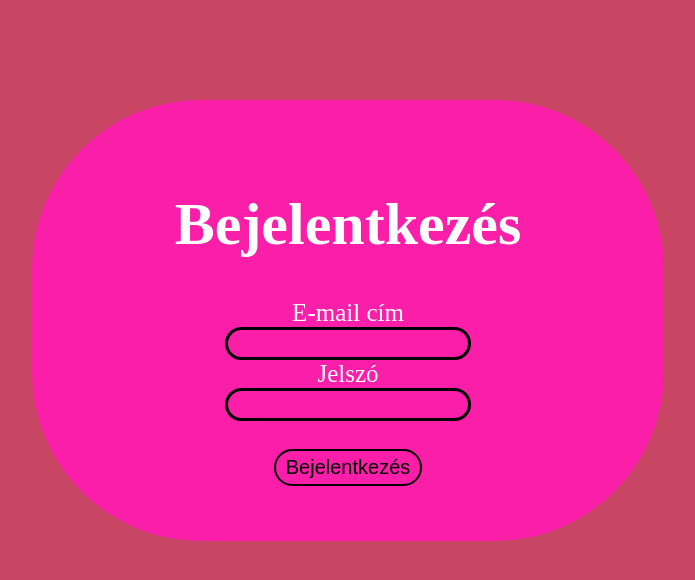
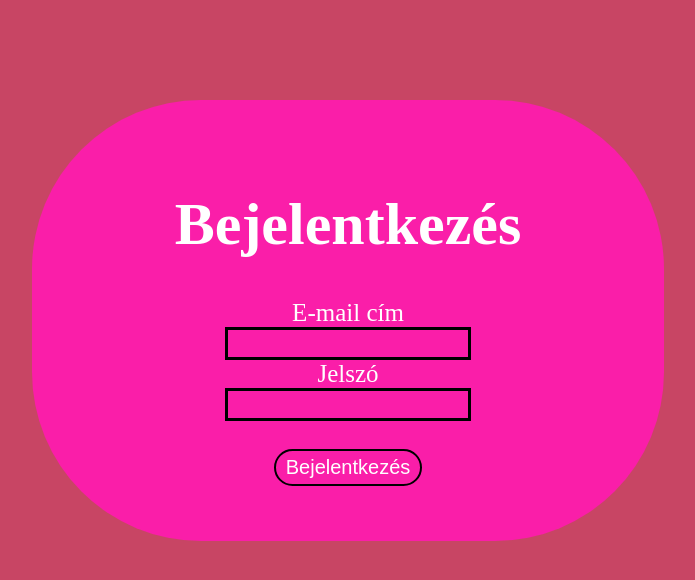
Before and after one commit to zozozoli2007/webpage_project, a PHP site: page /user/login.html in a window 1280 px wide. Shown: the top 580 px of the page, without its empty margins (292-987 px from the left). Run offline with PHP 8.4, Linux system fonts and the light colour scheme.

Commit message:
Finished login page

```diff
--- a/user/login.css
+++ b/user/login.css
@@ -14,7 +14,6 @@
 .login input{
     width: 45%;
     border: solid black 3px;
-    border-radius: 42069px;
     background-color: unset;
     color: white;
     padding: 5px 0 5px 0;
@@ -35,4 +34,5 @@ body{
     background-color: unset;
     border-radius: 25px;
     padding: 5px 10px 5px 10px;
+    color: white;
 }
```
